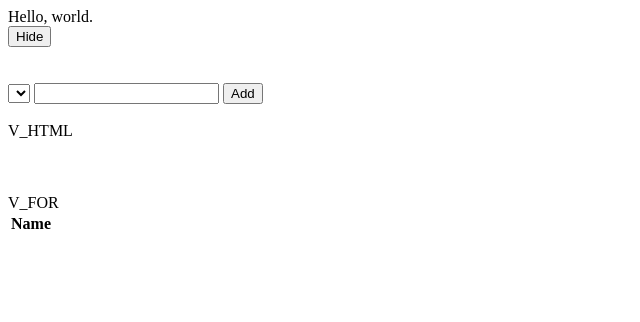
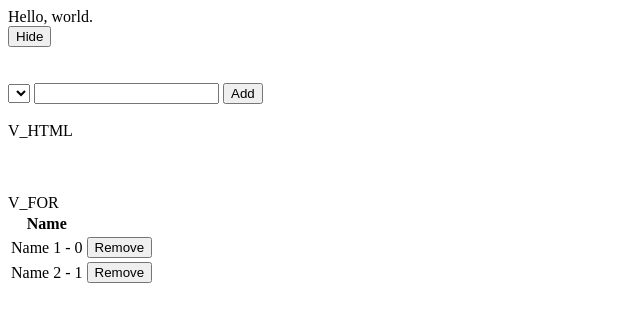
Before and after one commit to amymgardiner/Vue-Practice, a plain HTML site: page index_vue.html in a window 1280 px wide. Shown: the whole page, without its empty margins (0-640 px from the left). Drawn offline with nearby package versions, Linux system fonts and the light colour scheme.

Commit message:
removing item from array

```diff
--- a/index_vue.html
+++ b/index_vue.html
@@ -36,6 +36,7 @@
             <tbody>
                 <tr v-for="(item, index) in list">
                     <td>{{ item.name }} - {{index}}</td>
+                    <td><button v-on:click="remove(index)" type="button">Remove</button></td>
                 </tr>
             </tbody>
         </table>
@@ -53,6 +54,8 @@
             show_div: true,
             name: "",
             list: [
+                { name: "Name 1" },
+                { name: "Name 2" }
             ]
         },
 
@@ -68,6 +71,9 @@
             add() {
                 this.list.push({ name: this.name });
                 this.name = "";
+            },
+            remove(index) {
+                this.list.splice(index, 1);
             }
         }
 
```
